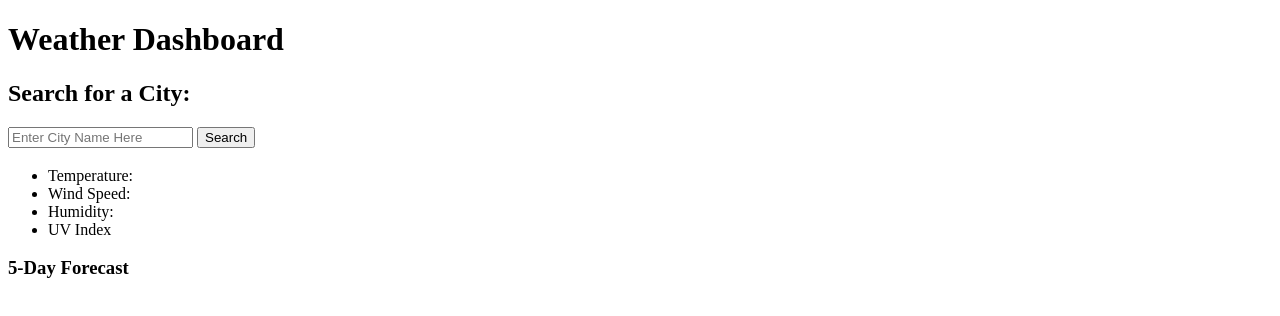
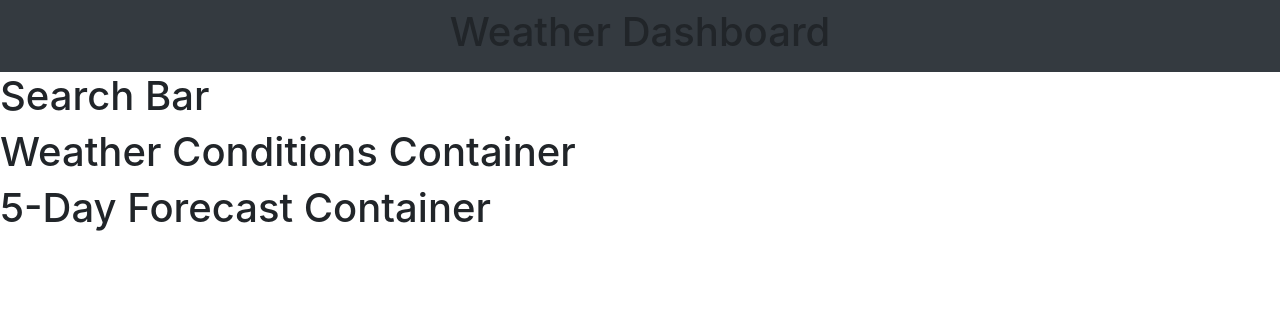
Before and after one commit to casscalex/Weather-Dashboard, a plain HTML site: page index.html in a window 1280 px wide. Drawn offline with nearby package versions, Linux system fonts and the light colour scheme.

Commit message:
updated html framework and added nav bar

```diff
--- a/index.html
+++ b/index.html
@@ -2,45 +2,37 @@
 <html lang="en">
 
 <head>
-    <meta charset="UTF-8" />
-    <meta name="viewport" content="width=device-width, initial-scale=1">
+    <meta charset="UTF-8">
+    <meta name="viewport" content="width=device-width, initial-scale=1.0">
+    <link rel="stylesheet" href="https://cdnjs.cloudflare.com/ajax/libs/twitter-bootstrap/4.3.1/css/bootstrap.min.css">
+    <link rel="stylesheet" href="./style.css">
     <title>Weather Dashboard</title>
 </head>
 
 <body>
-    <header class="viewport-header">
-            <h1 class="header">Weather Dashboard</h1>
+
+    <header class="container-fluid">
+        <div class="row navbar navbar-dark bg-dark">
+            <div class="col-12 text-center text-color-light">
+                <h1>Weather Dashboard</h1>
+            </div>
+        </div>
     </header>
 
-    <main class="row justify-space-between">
+    <main>
 
-        <div class="col-12 col-md-4 col-lg-3">
-            <div class="search">
-                <h2>Search for a City:</h2>
-                <form id="search-bar">
-                    <input name="city" id="city" type="text" placeholder="Enter City Name Here" />
-                    <button type="submit" id="search-btn" class="btn btn-primary btn-sm">Search</button>
-                </form>
-            </div>
-        </div>
+        <section>
+            <h1>Search Bar</h1>
+        </section>
 
-        <div class="">
-            <div class="card">
-                <h3 class="card-title"></h3>
-                <ul class="weather" id="city-weather">
-                    <li>Temperature:</li>
-                    <li>Wind Speed:</li>
-                    <li>Humidity:</li>
-                    <li>UV Index</li>
-                </ul>
-            </div>
-        </div>
+        <section>
+            <h1>Weather Conditions Container</h1>
+            <!-- adppend Current Weather here -->
+        </section>
 
-        <div class="">
-            <div class="row">
-                <h3>5-Day Forecast</h3>
-            </div>
-        </div>
+        <secion>
+            <h1>5-Day Forecast Container</h1>
+            <!-- append 5-day Forecast here -->
+        </secion>
     </main>
 </body>
-</html>
--- /dev/null
+++ b/script.js
@@ -0,0 +1,3 @@
+var apiKey = b45490873b196cf6ab84e8cf90940925;
+var currentCity = "";
+var lastCity = "";
```
Also changed, not shown: style.css (added).
